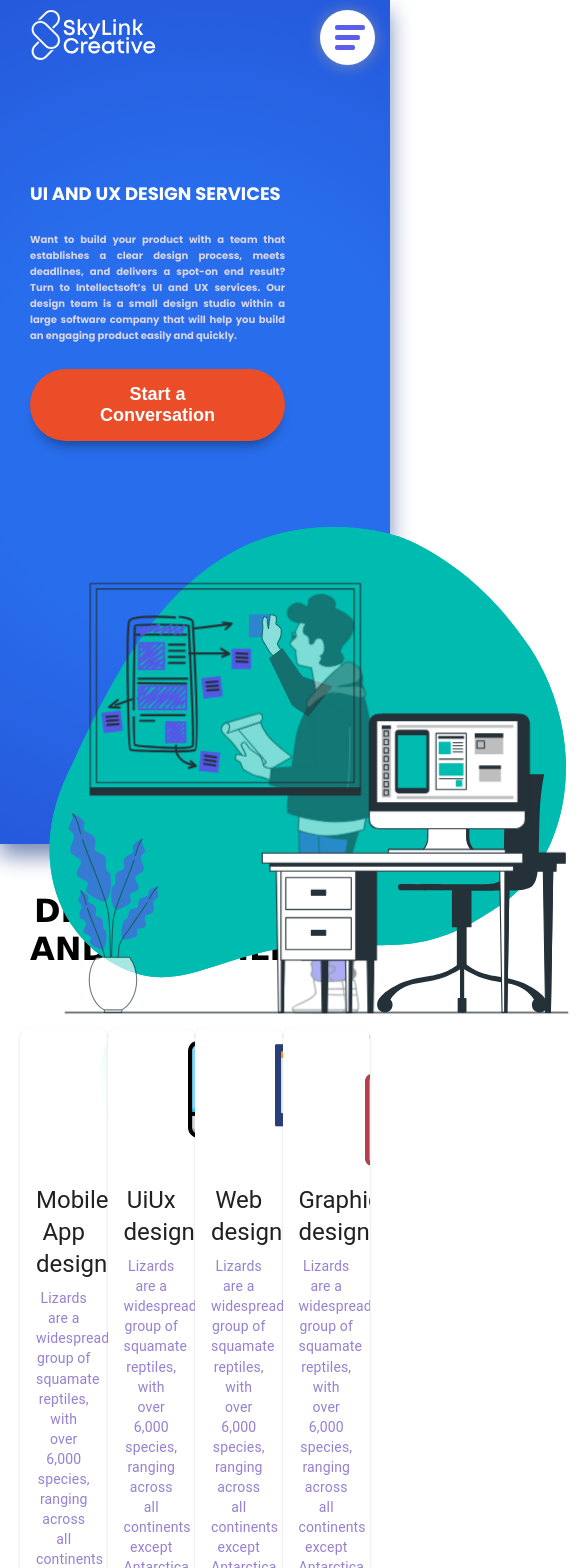
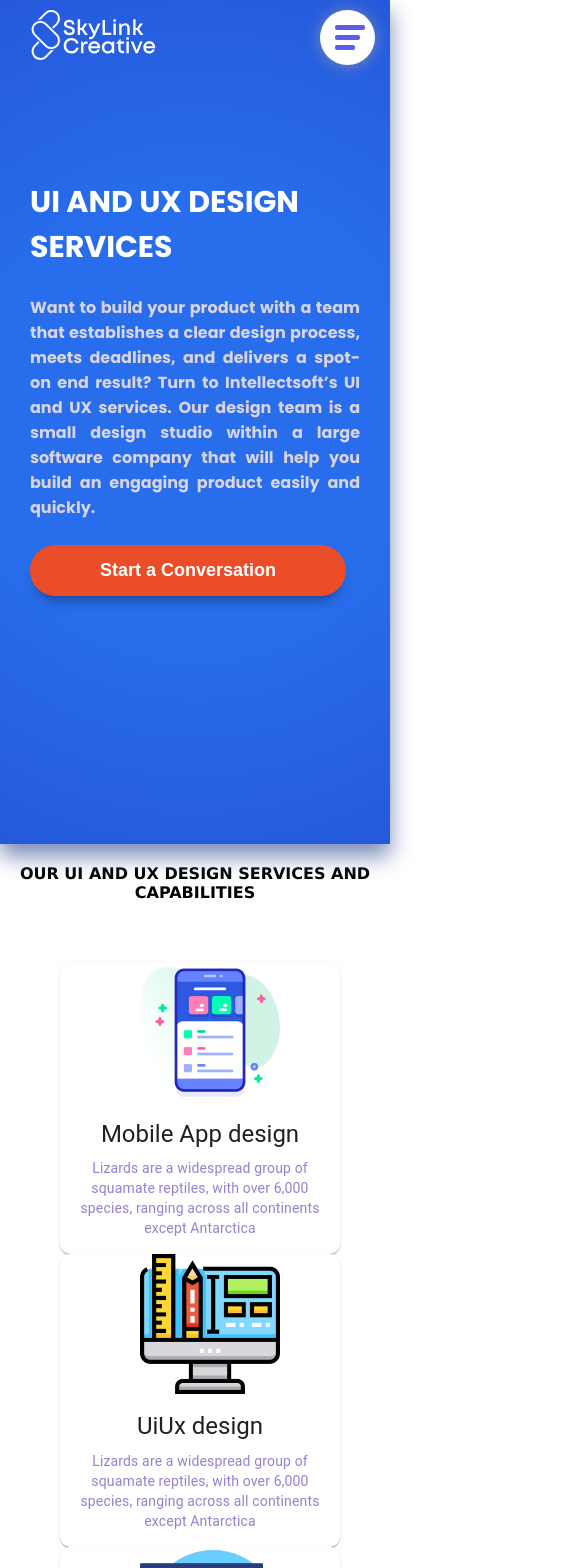
Before and after one commit to rahmanShuhin/Skylink-Website-Version-2, a Next.js app: page /services/ui-ux in a window 390 px wide. Shown: the top 1568 px of the page, 580 px wide, since content can reach past the window. Built offline with nearby package versions, Linux system fonts and the light colour scheme; a web font is replaced by a local one.

Commit message:
responsive done

```diff
--- a/components/UiUx/Approach/Approach.js
+++ b/components/UiUx/Approach/Approach.js
@@ -7,9 +7,9 @@ import * as React from "react";
 
 const Approach = () => {
   return (
-    <div className="ui_approach ">
+    <div className="approach ">
       <h1>Our approach</h1>
-      <div className="ui_item ">
+      <div className="approach_item ">
         <Card sx={{ maxWidth: 345 }} className=" card col-md-4">
           <CardActionArea>
             <CardMedia
--- a/components/UiUx/Approach/_approach.scss
+++ b/components/UiUx/Approach/_approach.scss
@@ -1,9 +1,24 @@
-.ui_approach {
-  // &_item {
-  //   margin-bottom: 0.5em;
-  // }
+.approach {
+  &_item {
+    @include breakpoints-down(medium) {
+      display: flex;
+      flex-direction: column;
+      margin: 0 20px 10px 40px;
+      justify-content: center;
+      // grid-template-columns: 1fr;
+    }
+  }
+
   .card {
+    @include breakpoints-down(medium) {
+      display: flex;
+      flex-direction: column;
+      margin: 0 10px 10px 40px;
+      justify-content: center;
+      // grid-template-columns: 1fr;
+    }
     margin: 15px;
+    border: none;
   }
 
   > div {
--- a/components/UiUx/DesignCard/_designCard.scss
+++ b/components/UiUx/DesignCard/_designCard.scss
@@ -3,10 +3,13 @@
 
   justify-content: space-between;
   padding: 10px;
-
-  // Typography {
-  //   // font-weight: bold;
-  // }
+  @include breakpoints-down(medium) {
+    display: flex;
+    flex-direction: column;
+    margin: 0 10px 10px 40px;
+    justify-content: center;
+    // grid-template-columns: 1fr;
+  }
 
   .card {
     transition: 0.5s ease;
@@ -16,6 +19,10 @@
     }
   }
   .card:hover {
+    @include breakpoints-down(medium) {
+      margin: 19px;
+      grid-template-columns: 1fr;
+    }
     transform: scale(1.1);
 
     box-shadow: 5px 5px 5px rgba(0, 0, 0, 0.6);
--- a/components/UiUx/DesignTool/_designTool.scss
+++ b/components/UiUx/DesignTool/_designTool.scss
@@ -4,6 +4,9 @@
   margin-top: 70px;
 
   h1 {
+    @include breakpoints-down(medium) {
+      font-size: 30px;
+    }
     font-size: 40px;
     text-align: center;
     // margin-right: 500px;
@@ -11,10 +14,20 @@
       "Lucida Sans Unicode", Geneva, Verdana, sans-serif;
   }
   > div {
+    @include breakpoints-down(medium) {
+      // width: 50px;
+      // height: 50px;
+      margin-right: 35px;
+    }
     display: flex;
     justify-content: space-between;
     margin: 100px;
     img {
+      @include breakpoints-down(medium) {
+        width: 50px;
+        height: 50px;
+        margin-right: 35px;
+      }
       width: 100px;
       height: 100px;
     }
--- a/components/UiUx/MidFooter/_midFooter.scss
+++ b/components/UiUx/MidFooter/_midFooter.scss
@@ -4,14 +4,26 @@
   display: flex;
   justify-content: space-between;
   padding: 1.5rem;
+  @include breakpoints-down(medium) {
+    display: grid;
+    grid-template-columns: 1fr;
+    // font-size: 13px;
+    // text-align: justify;
+  }
 
   p {
+    @include breakpoints-down(medium) {
+      text-align: justify;
+    }
     border-left: 3px solid #4979ff;
     font-size: 17px;
     // font-weight: bold;
     color: white;
   }
   button {
+    @include breakpoints-down(medium) {
+      margin-top: 10px;
+    }
     align-items: center;
     background-clip: padding-box;
     background-color: #fa6400;
--- a/components/UiUx/UiHome.js
+++ b/components/UiUx/UiHome.js
@@ -35,7 +35,7 @@ const UiHome = () => {
             <button>Start a Conversation</button>
           </div>
 
-          <div className="col-md-8 lottie">
+          <div className="col-md-8 lottie__file">
             <Lottie
               options={defaultOptions}
               style={{ marginBottom: "150px" }}
--- a/components/UiUx/_uihome.scss
+++ b/components/UiUx/_uihome.scss
@@ -1,11 +1,4 @@
 .ui {
-  // background: rgb(34, 193, 195);
-  // background: linear-gradient(
-  //   0deg,
-  //   rgba(34, 193, 195, 1) 0%,
-  //   rgba(79, 40, 172, 1) 100%
-  // );
-
   position: relative;
   box-shadow: 0 12px 21px #7889b6;
   background-image: radial-gradient(
@@ -17,16 +10,23 @@
     #244dd2 91%
   );
   min-height: 100vh;
+
   &_design {
-    @include breakpoints-down(small) {
-      display: grid;
-      width: 20px;
-      height: 20px;
+    display: grid;
+    grid-template-columns: 1fr 1fr;
+    // padding: 200px 0px;
+    overflow-x: hidden;
+    @include breakpoints-down(medium) {
+      grid-template-columns: 1fr;
     }
+
     padding-top: 150px;
     display: flex;
 
     h1 {
+      @include breakpoints-down(medium) {
+        font-size: 30px;
+      }
       font-size: 50px;
       color: white;
     }
@@ -42,10 +42,6 @@
     button {
       @include button-basic();
     }
-    // .lottie {
-    //   height: 600px;
-    //   width: 600px;
-    // }
   }
 
   &_service {
@@ -54,6 +50,10 @@
     padding: 10px;
     // margin-bottom: 200px;
     h1 {
+      @include breakpoints-down(medium) {
+        margin-top: 10px;
+        font-size: 16px;
+      }
       font-weight: bold;
       font-family: "Lucida Sans", "Lucida Sans Regular", "Lucida Grande",
         "Lucida Sans Unicode", Geneva, Verdana, sans-serif;
@@ -62,24 +62,3 @@
     }
   }
 }
-
-// @media query...
-@media (max-width: 700px) {
-  .ui_design {
-    h1 {
-      font-size: 18px;
-    }
-    h4 {
-      font-size: 10px;
-      text-decoration: justify;
-    }
-  }
-  .ui {
-    .lottie {
-      width: 20px;
-      height: 20px;
-      margin-right: 50px;
-      margin-bottom: 20px;
-    }
-  }
-}
--- a/styles/App.css
+++ b/styles/App.css
@@ -2138,24 +2138,33 @@ ul li {
 }
 
 .ui_design {
+  display: -ms-grid;
+  display: grid;
+  -ms-grid-columns: 1fr 1fr;
+      grid-template-columns: 1fr 1fr;
+  overflow-x: hidden;
   padding-top: 150px;
   display: -webkit-box;
   display: -ms-flexbox;
   display: flex;
 }
 
-@media (max-width: 39.9375em) {
+@media (max-width: 64em) {
   .ui_design {
-    display: -ms-grid;
-    display: grid;
-    width: 20px;
-    height: 20px;
+    -ms-grid-columns: 1fr;
+        grid-template-columns: 1fr;
   }
 }
 
 .ui_design h1 {
   font-size: 50px;
   color: white;
+}
+
+@media (max-width: 64em) {
+  .ui_design h1 {
+    font-size: 30px;
+  }
 }
 
 .ui_design h4 {
@@ -2198,34 +2207,57 @@ ul li {
   color: black;
 }
 
-@media (max-width: 700px) {
-  .ui_design h1 {
-    font-size: 18px;
-  }
-  .ui_design h4 {
-    font-size: 10px;
-    -webkit-text-decoration: justify;
-            text-decoration: justify;
-  }
-  .ui .lottie {
-    width: 20px;
-    height: 20px;
-    margin-right: 50px;
-    margin-bottom: 20px;
-  }
-}
-
-.ui_approach .card {
+@media (max-width: 64em) {
+  .ui_service h1 {
+    margin-top: 10px;
+    font-size: 16px;
+  }
+}
+
+@media (max-width: 64em) {
+  .approach_item {
+    display: -webkit-box;
+    display: -ms-flexbox;
+    display: flex;
+    -webkit-box-orient: vertical;
+    -webkit-box-direction: normal;
+        -ms-flex-direction: column;
+            flex-direction: column;
+    margin: 0 20px 10px 40px;
+    -webkit-box-pack: center;
+        -ms-flex-pack: center;
+            justify-content: center;
+  }
+}
+
+.approach .card {
   margin: 15px;
-}
-
-.ui_approach > div {
+  border: none;
+}
+
+@media (max-width: 64em) {
+  .approach .card {
+    display: -webkit-box;
+    display: -ms-flexbox;
+    display: flex;
+    -webkit-box-orient: vertical;
+    -webkit-box-direction: normal;
+        -ms-flex-direction: column;
+            flex-direction: column;
+    margin: 0 10px 10px 40px;
+    -webkit-box-pack: center;
+        -ms-flex-pack: center;
+            justify-content: center;
+  }
+}
+
+.approach > div {
   display: -webkit-box;
   display: -ms-flexbox;
   display: flex;
 }
 
-.ui_approach > div img {
+.approach > div img {
   width: 100px;
   height: 100px;
   -webkit-box-pack: right;
@@ -2233,7 +2265,7 @@ ul li {
           justify-content: right;
 }
 
-.ui_approach h1 {
+.approach h1 {
   margin-top: 50px;
   font-size: 40px;
   text-align: center;
@@ -2255,6 +2287,22 @@ ul li {
   padding: 10px;
 }
 
+@media (max-width: 64em) {
+  .designCard {
+    display: -webkit-box;
+    display: -ms-flexbox;
+    display: flex;
+    -webkit-box-orient: vertical;
+    -webkit-box-direction: normal;
+        -ms-flex-direction: column;
+            flex-direction: column;
+    margin: 0 10px 10px 40px;
+    -webkit-box-pack: center;
+        -ms-flex-pack: center;
+            justify-content: center;
+  }
+}
+
 .designCard .card {
   -webkit-transition: 0.5s ease;
   transition: 0.5s ease;
@@ -2274,6 +2322,14 @@ ul li {
   color: white;
 }
 
+@media (max-width: 64em) {
+  .designCard .card:hover {
+    margin: 19px;
+    -ms-grid-columns: 1fr;
+        grid-template-columns: 1fr;
+  }
+}
+
 .designCard .card:hover .paragraph:hover {
   color: #7ebdc6;
 }
@@ -2292,6 +2348,12 @@ ul li {
   text-align: center;
   font-family: "Lucida Sans", "Lucida Sans Regular", "Lucida Grande",
  "Lucida Sans Unicode", Geneva, Verdana, sans-serif;
+}
+
+@media (max-width: 64em) {
+  .design_tool h1 {
+    font-size: 30px;
+  }
 }
 
 .design_tool > div {
@@ -2304,9 +2366,23 @@ ul li {
   margin: 100px;
 }
 
+@media (max-width: 64em) {
+  .design_tool > div {
+    margin-right: 35px;
+  }
+}
+
 .design_tool > div img {
   width: 100px;
   height: 100px;
+}
+
+@media (max-width: 64em) {
+  .design_tool > div img {
+    width: 50px;
+    height: 50px;
+    margin-right: 35px;
+  }
 }
 
 .mid_footer {
@@ -2321,10 +2397,25 @@ ul li {
   padding: 1.5rem;
 }
 
+@media (max-width: 64em) {
+  .mid_footer {
+    display: -ms-grid;
+    display: grid;
+    -ms-grid-columns: 1fr;
+        grid-template-columns: 1fr;
+  }
+}
+
 .mid_footer p {
   border-left: 3px solid #4979ff;
   font-size: 17px;
   color: white;
+}
+
+@media (max-width: 64em) {
+  .mid_footer p {
+    text-align: justify;
+  }
 }
 
 .mid_footer button {
@@ -2369,6 +2460,12 @@ ul li {
   width: auto;
 }
 
+@media (max-width: 64em) {
+  .mid_footer button {
+    margin-top: 10px;
+  }
+}
+
 .mid_footer .button:hover,
 .mid_footer .button:focus {
   background-color: #fb8332;
```
Also changed, not shown: 1 other file (tests, documents, lock files or other folders).
